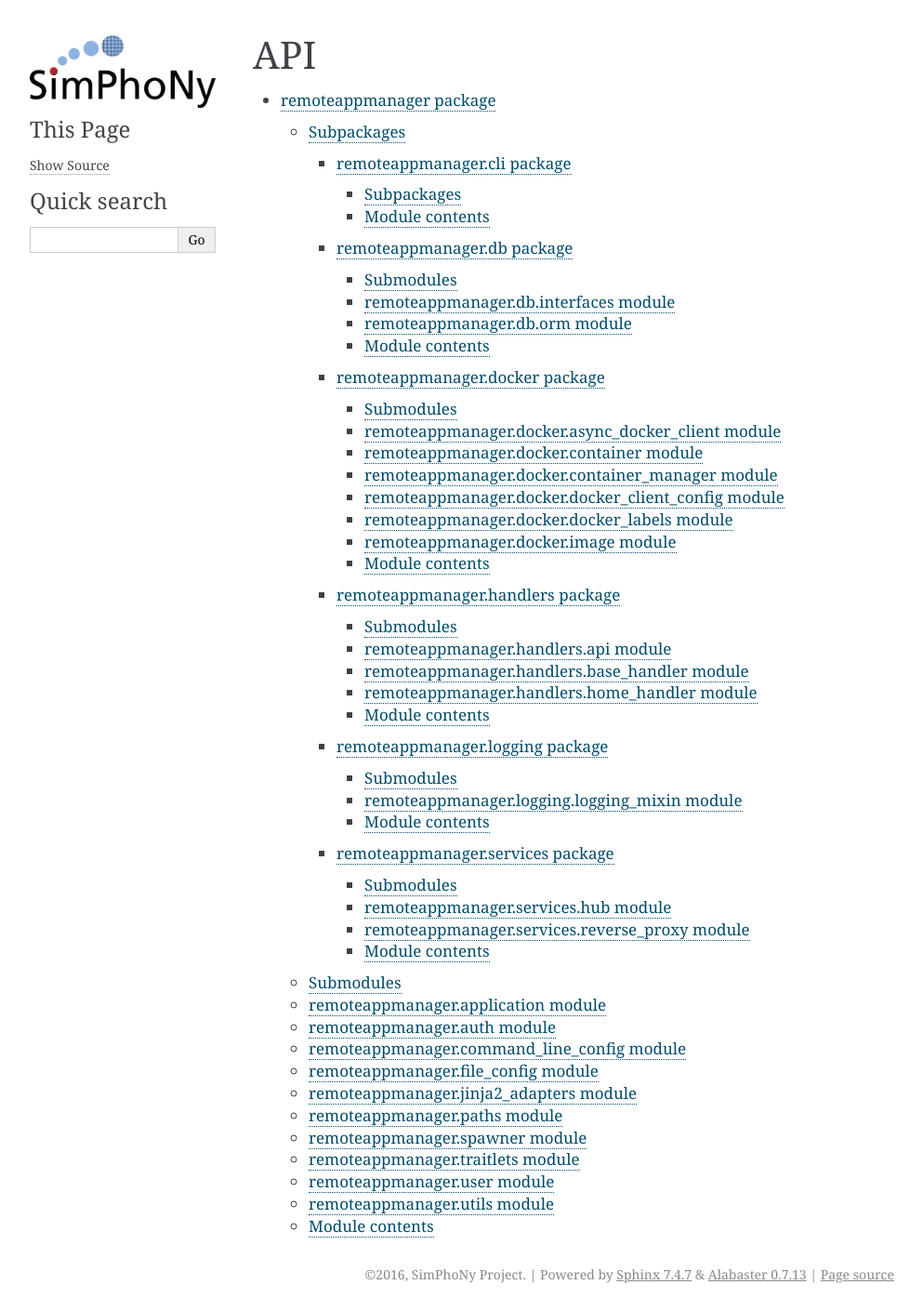
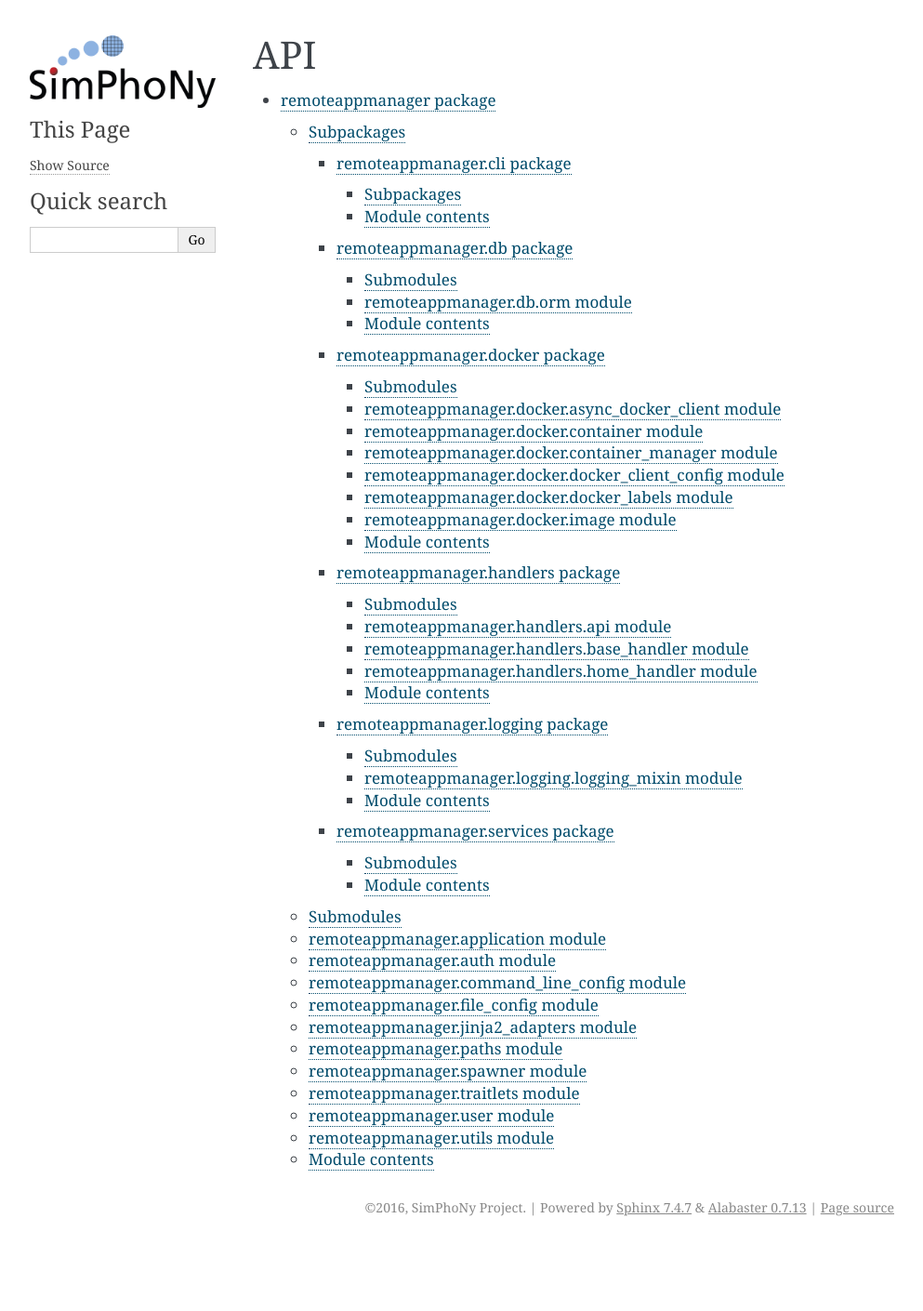
Before and after one commit to simphony/simphony-remote, a Sphinx documentation site: the page built from doc/source/api.rst, in a window 1280 px wide. Shown: the whole page at 93% size, without its empty margins (148-1141 px from the left). Built offline with Sphinx 7.4.7, drawn with Linux system fonts in a browser that asks for light colours; after the commit the page ends 1338 px from its top, so only the background shows below that.

Commit message:
Removed troubling entries

```diff
--- a/doc/source/api/remoteappmanager.db.rst
+++ b/doc/source/api/remoteappmanager.db.rst
@@ -3,14 +3,6 @@ remoteappmanager.db package
 
 Submodules
 ----------
-
-remoteappmanager.db.interfaces module
--------------------------------------
-
-.. automodule:: remoteappmanager.db.interfaces
-    :members:
-    :undoc-members:
-    :show-inheritance:
 
 remoteappmanager.db.orm module
 ------------------------------
--- a/doc/source/api/remoteappmanager.services.rst
+++ b/doc/source/api/remoteappmanager.services.rst
@@ -3,23 +3,6 @@ remoteappmanager.services package
 
 Submodules
 ----------
-
-remoteappmanager.services.hub module
-------------------------------------
-
-.. automodule:: remoteappmanager.services.hub
-    :members:
-    :undoc-members:
-    :show-inheritance:
-
-remoteappmanager.services.reverse_proxy module
-----------------------------------------------
-
-.. automodule:: remoteappmanager.services.reverse_proxy
-    :members:
-    :undoc-members:
-    :show-inheritance:
-
 
 Module contents
 ---------------
```
